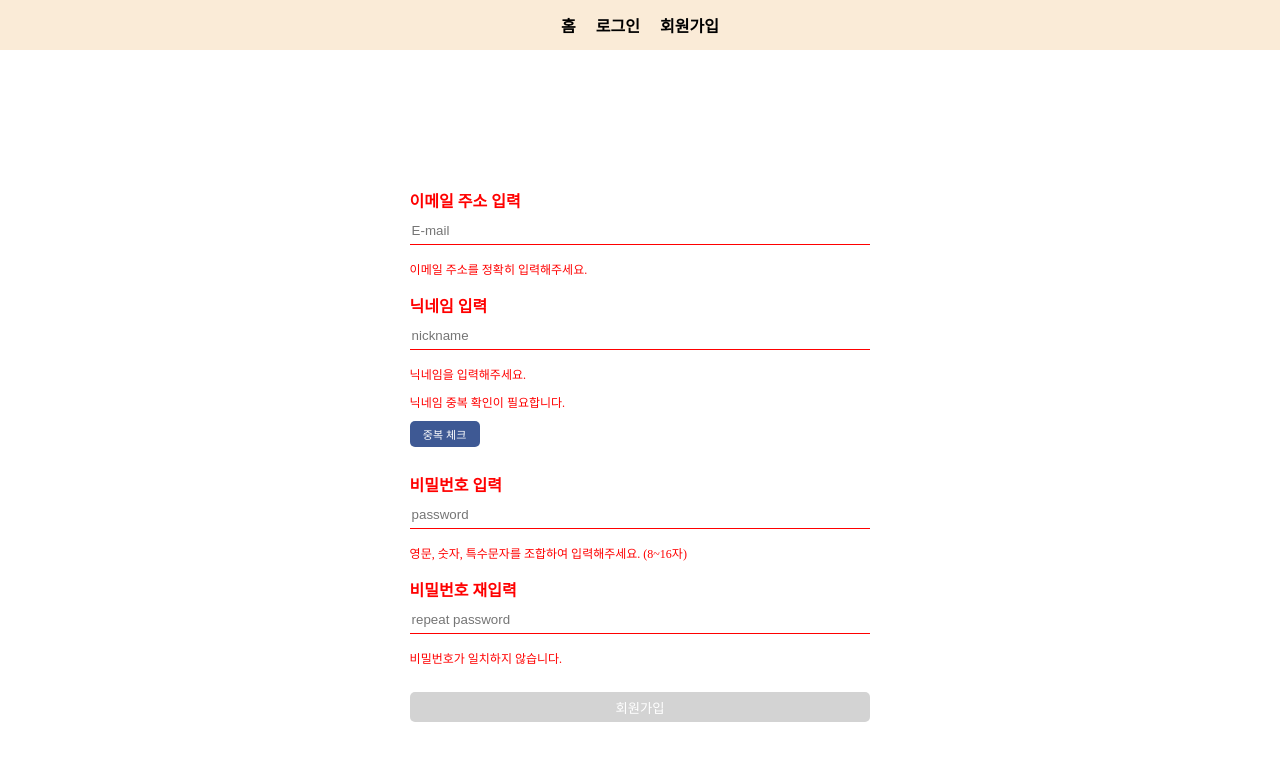
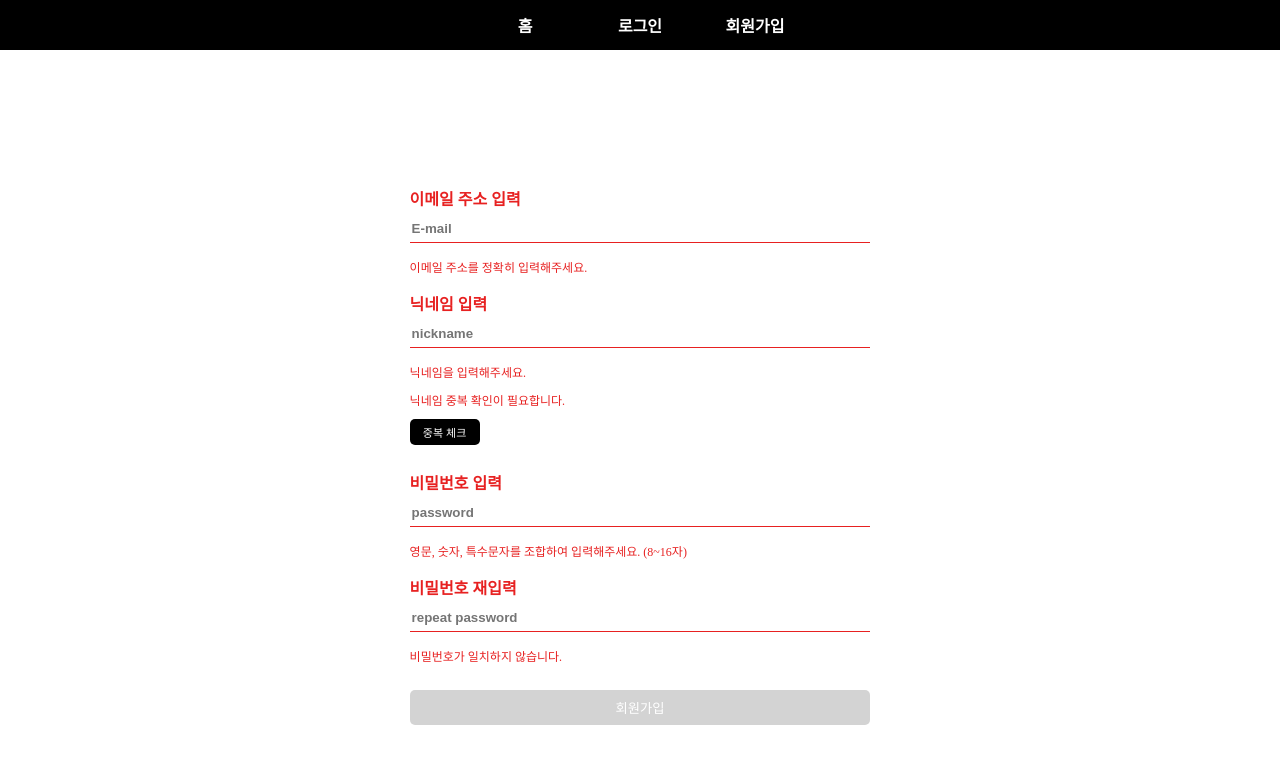
Before and after one commit to insu12021202/practice-CRUD, a Vue app in the folder practice-vue-crud/: page /register in a window 1280 px wide. Shown: the top 764 px of the page. Built offline with nearby package versions, Linux system fonts and the light colour scheme.

Commit message:
Feat: Loading & styling
게시판 페이지 로딩 컴포넌트 추가
CSS 스타일링 변경

```diff
--- a/practice-vue-crud/package.json
+++ b/practice-vue-crud/package.json
@@ -12,6 +12,7 @@
     "core-js": "^3.8.3",
     "vue": "^3.2.13",
     "vue-router": "^4.1.6",
+    "vue-spinner": "^1.0.4",
     "vuex": "^4.1.0",
     "vuex-persistedstate": "^4.1.0"
   },
--- a/practice-vue-crud/src/components/Header.vue
+++ b/practice-vue-crud/src/components/Header.vue
@@ -41,19 +41,33 @@ const logout = () => {
 
 <style>
 .nav {
+  background-color: black;
   display: flex;
   justify-content: center;
   align-items: center;
   width: 100%;
   height: 50px;
-  background-color: antiquewhite;
   z-index: 1;
 }
 .nav_item {
+  box-shadow: inset 0 0 0 0 white;
+  width: 85px;
+  display: flex;
+  align-items: center;
+  justify-content: center;
+  height: 100%;
   font-weight: 600;
-  margin-right: 10px;
-  margin-left: 10px;
+  margin-right: 15px;
+  margin-left: 15px;
   cursor: pointer;
+  color: white;
+  z-index: 1;
+  transition: color 0.3s ease-in-out, box-shadow 0.3s ease-in-out;
+}
+.nav_item:hover {
+  background-color: black;
+  color: black;
+  box-shadow: inset 0 100px 0 0 white;
 }
 a {
   text-decoration: none;
--- a/practice-vue-crud/src/components/Login.vue
+++ b/practice-vue-crud/src/components/Login.vue
@@ -81,9 +81,9 @@ watch([username, password], checkValid, {
 .valid_btn {
   margin-top: 20px;
   border: none;
-  height: 30px;
+  height: 35px;
   border-radius: 5px;
-  background-color: rgb(46, 137, 197);
+  background-color: black;
   color: white;
   cursor: pointer;
 }
--- a/practice-vue-crud/src/components/Register.vue
+++ b/practice-vue-crud/src/components/Register.vue
@@ -2,7 +2,10 @@
   <div class="body_background">
     <form class="login_form_container" @submit.prevent>
       <div class="login_input_container">
-        <label for="username" :class="{ title_danger: emailHasError }"
+        <label
+          for="username"
+          class="title_safe"
+          :class="{ title_danger: emailHasError }"
           >이메일 주소 입력</label
         >
         <input
@@ -156,21 +159,26 @@ watchEffect(nickname, checkNicknameIsNotEmpty(nickname));
 </script>
 
 <style>
+.title_safe {
+  font-weight: 600;
+  margin: 10px 0 5px 0;
+}
 .title_danger {
   font-weight: 600;
-  color: red;
+  color: rgb(231, 33, 33);
   margin: 10px 0 5px 0;
 }
 .input_safe {
+  font-weight: 600;
   border-bottom: 1px solid black;
   margin-bottom: 10px;
 }
 .input_danger {
-  border-bottom: 1px solid red;
+  border-bottom: 1px solid rgb(231, 33, 33);
 }
 .input_error_msg {
   margin: 5px 0 5px 0;
-  color: red;
+  color: rgb(231, 33, 33);
   font-size: 12px;
 }
 .display_none {
@@ -184,7 +192,7 @@ watchEffect(nickname, checkNicknameIsNotEmpty(nickname));
   width: 70px;
   margin-bottom: 15px;
   border: none;
-  background-color: rgb(62, 89, 148);
+  background-color: black;
   color: white;
   margin-top: 5px;
 }
--- a/practice-vue-crud/src/components/user/Board.vue
+++ b/practice-vue-crud/src/components/user/Board.vue
@@ -7,7 +7,8 @@
     >
       TOP
     </button>
-    <table class="board_table">
+    <RotateLoader v-if="!data" :color="loadingColor"></RotateLoader>
+    <table v-else class="board_table">
       <colgroup>
         <col width="10%" />
         <col width="65%" />
@@ -33,10 +34,12 @@
 </template>
 
 <script setup>
+import RotateLoader from "vue-spinner/src/RotateLoader.vue";
 const { onMounted, ref } = require("@vue/runtime-core");
 const { default: axios } = require("axios");
 const data = ref();
 const isActive = ref(false);
+const loadingColor = "#000000";
 const fetchBoardAllData = () => {
   axios.get("https://jsonplaceholder.typicode.com/posts").then((res) => {
     data.value = res.data;
@@ -79,7 +82,7 @@ const scroll_top = () => {
   border: none;
   padding: 10px;
   border-radius: 15px;
-  background-color: rgb(46, 137, 197);
+  background-color: black;
   cursor: pointer;
   color: white;
 }
```
Also changed, not shown: 1 other file (tests, documents, lock files or other folders).
